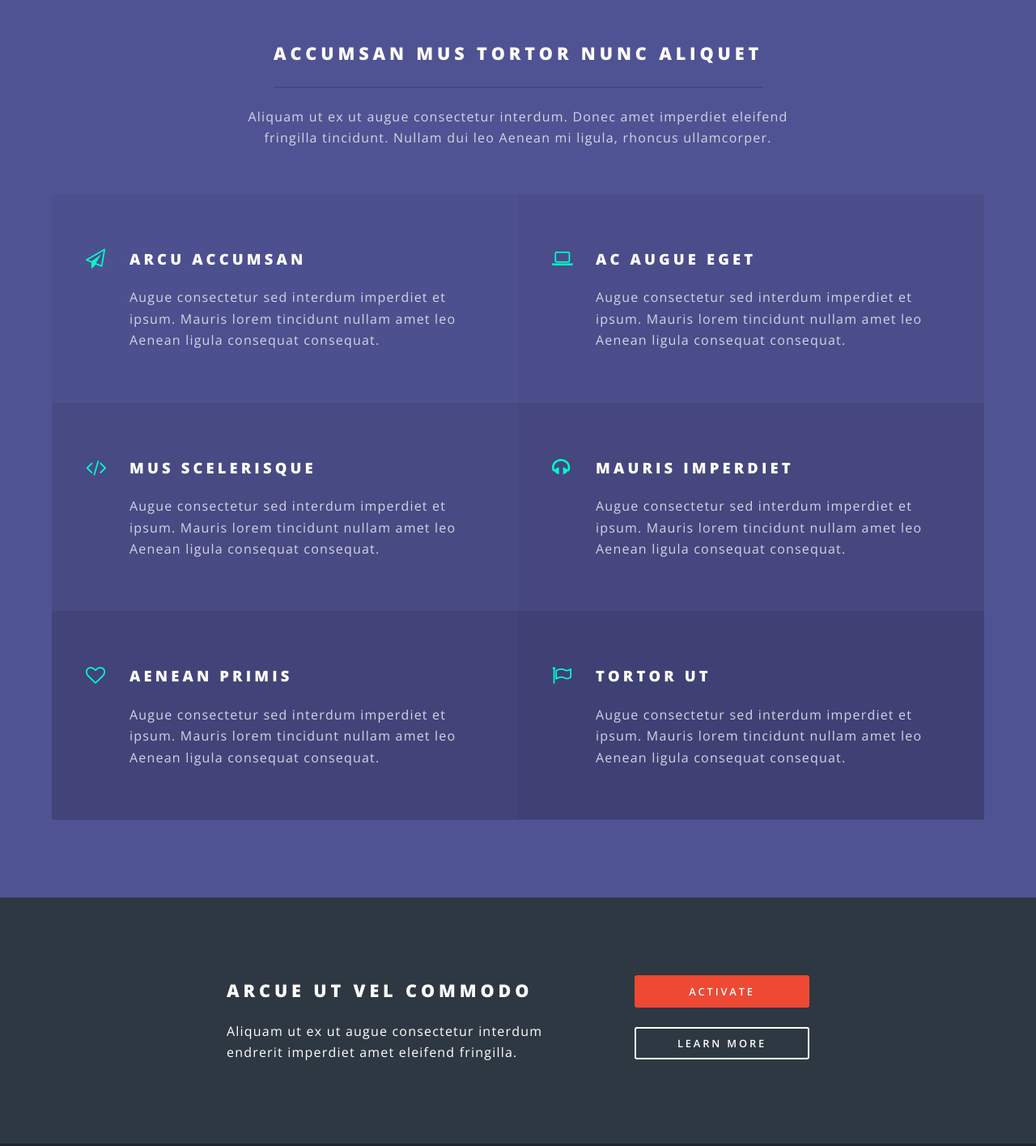
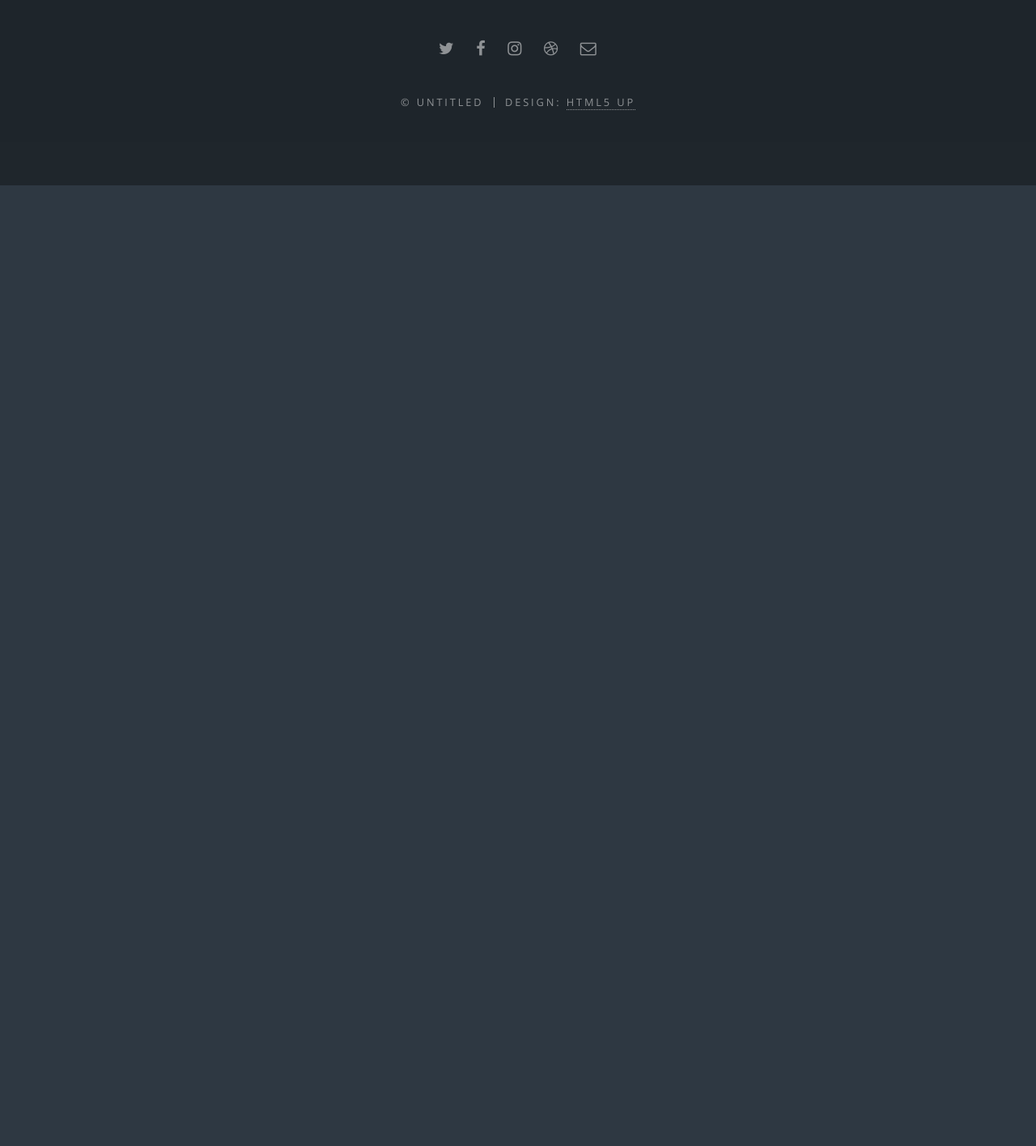
Before and after one commit to georgeangel21/Specral-Alpacas, a plain HTML site: page spectral/index.html in a window 1280 px wide. Shown: the part 2620-4036 px from the top of the page at 81% size. After the commit the page ends 2849 px from the top, so only its background shows below. Drawn offline with nearby package versions, Linux system fonts and the light colour scheme.

Commit message:
deleted section three

```diff
--- a/spectral/index.html
+++ b/spectral/index.html
@@ -115,57 +115,6 @@
 							</div>
 					</section>
 
-				<!-- Three -->
-					<section id="three" class="wrapper style3 special">
-						<div class="inner">
-							<header class="major">
-								<h2>Accumsan mus tortor nunc aliquet</h2>
-								<p>Aliquam ut ex ut augue consectetur interdum. Donec amet imperdiet eleifend<br />
-								fringilla tincidunt. Nullam dui leo Aenean mi ligula, rhoncus ullamcorper.</p>
-							</header>
-							<ul class="features">
-								<li class="icon fa-paper-plane-o">
-									<h3>Arcu accumsan</h3>
-									<p>Augue consectetur sed interdum imperdiet et ipsum. Mauris lorem tincidunt nullam amet leo Aenean ligula consequat consequat.</p>
-								</li>
-								<li class="icon fa-laptop">
-									<h3>Ac Augue Eget</h3>
-									<p>Augue consectetur sed interdum imperdiet et ipsum. Mauris lorem tincidunt nullam amet leo Aenean ligula consequat consequat.</p>
-								</li>
-								<li class="icon fa-code">
-									<h3>Mus Scelerisque</h3>
-									<p>Augue consectetur sed interdum imperdiet et ipsum. Mauris lorem tincidunt nullam amet leo Aenean ligula consequat consequat.</p>
-								</li>
-								<li class="icon fa-headphones">
-									<h3>Mauris Imperdiet</h3>
-									<p>Augue consectetur sed interdum imperdiet et ipsum. Mauris lorem tincidunt nullam amet leo Aenean ligula consequat consequat.</p>
-								</li>
-								<li class="icon fa-heart-o">
-									<h3>Aenean Primis</h3>
-									<p>Augue consectetur sed interdum imperdiet et ipsum. Mauris lorem tincidunt nullam amet leo Aenean ligula consequat consequat.</p>
-								</li>
-								<li class="icon fa-flag-o">
-									<h3>Tortor Ut</h3>
-									<p>Augue consectetur sed interdum imperdiet et ipsum. Mauris lorem tincidunt nullam amet leo Aenean ligula consequat consequat.</p>
-								</li>
-							</ul>
-						</div>
-					</section>
-
-				<!-- CTA -->
-					<section id="cta" class="wrapper style4">
-						<div class="inner">
-							<header>
-								<h2>Arcue ut vel commodo</h2>
-								<p>Aliquam ut ex ut augue consectetur interdum endrerit imperdiet amet eleifend fringilla.</p>
-							</header>
-							<ul class="actions stacked">
-								<li><a href="#" class="button fit primary">Activate</a></li>
-								<li><a href="#" class="button fit">Learn More</a></li>
-							</ul>
-						</div>
-					</section>
-
 				<!-- Footer -->
 					<footer id="footer">
 						<ul class="icons">
```
